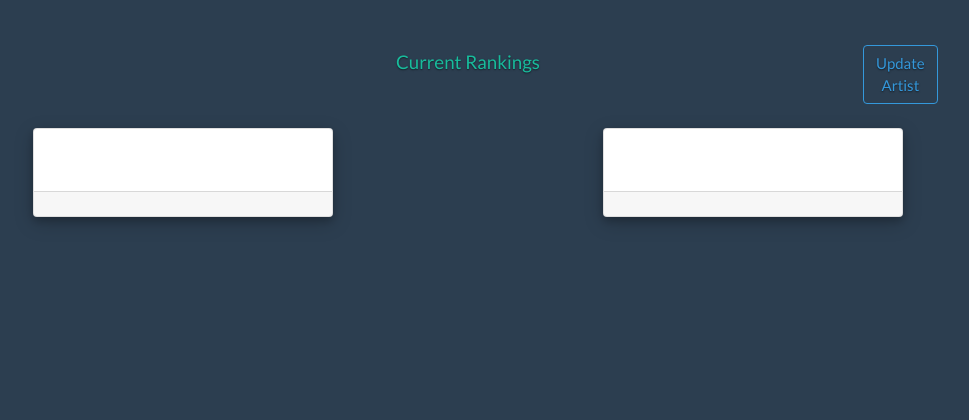
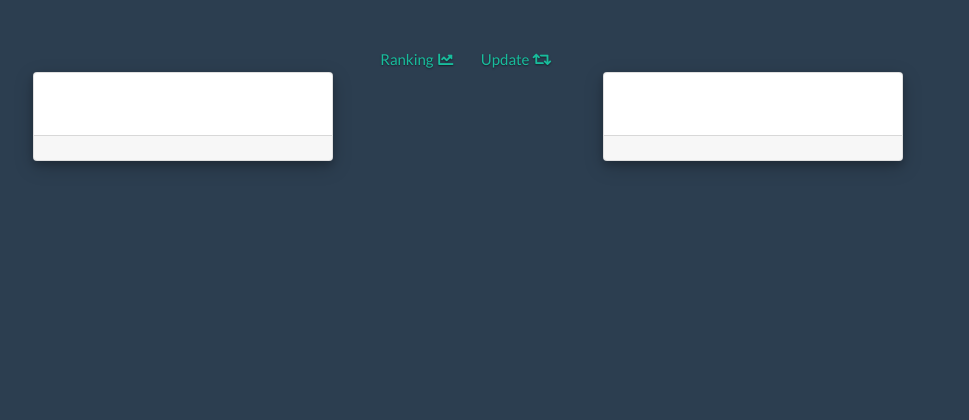
Before and after one commit to livingag/songmash, a Flask app: template templates/voting.html in a window 1280 px wide. Shown: the part 71-491 px from the top of the page, without its empty margins (172-1141 px from the left). Run offline with Flask 2, Linux system fonts and the light colour scheme; the template is opened without the code that fills it, so the values that code supplies are empty; some libraries are stand-ins or nearby versions.

Commit message:
update ranking and update buttons

```diff
--- a/templates/base.html
+++ b/templates/base.html
@@ -6,6 +6,8 @@
         <link rel="stylesheet" href="https://bootswatch.com/4/flatly/bootstrap.min.css" crossorigin="anonymous">
         <link rel="shortcut icon" href="{{ url_for('static', filename='favicon/favicon.ico') }}">
         <link rel="stylesheet" href="https://cdnjs.cloudflare.com/ajax/libs/animate.css/3.5.2/animate.min.css">
+        <link rel="stylesheet" href="https://use.fontawesome.com/releases/v5.0.8/css/solid.css" integrity="sha384-v2Tw72dyUXeU3y4aM2Y0tBJQkGfplr39mxZqlTBDUZAb9BGoC40+rdFCG0m10lXk" crossorigin="anonymous">
+        <link rel="stylesheet" href="https://use.fontawesome.com/releases/v5.0.8/css/fontawesome.css" integrity="sha384-q3jl8XQu1OpdLgGFvNRnPdj5VIlCvgsDQTQB6owSOHWlAurxul7f+JpUOVdAiJ5P" crossorigin="anonymous">
         <style>
             nav {
                 margin-bottom: 5vh;
--- a/templates/voting.html
+++ b/templates/voting.html
@@ -9,7 +9,6 @@ a:hover img {
 }
 img.card-img-top {
     padding: 5px;
-    min-width: 200px;
     max-width: 300px;
 }
 .bs-docs-section {
@@ -23,6 +22,16 @@ img.card-img-top {
     bottom: 0;
     right: 0;
 }
+#rankingButton {
+    position: fixed;
+    left: 49%;
+    transform: translate(-100%, 0);
+    -webkit-transform: translate(-100%, 0);
+}
+#updateButton {
+    position: fixed;
+    left: 51%;
+}
 </style>
 {% endblock %}
 
@@ -32,8 +41,7 @@ img.card-img-top {
 <div id="content" class="container">
     <div class="page-header" id="banner">
         <div class="row">
-            <div class="col-lg-2"></div>
-            <div class="col-lg-8" style="text-align: center;">
+            <div class="col-lg-12" style="text-align: center;">
                 <h1>{{ artist.name }}</h1>
                 {% with messages = get_flashed_messages(with_categories=true) %}
                     {% if messages %}
@@ -45,12 +53,14 @@ img.card-img-top {
                         {% endfor %}
                     {% endif %}
                 {% endwith %}
-                <p class="lead"><a href="/ranking/{{ artist.artistid }}">Current Rankings</a></p>
+                <div id="rankingButton">
+                    <a href="/ranking/{{ artist.artistid }}" title="Current Rankings">Ranking <i class="fas fa-chart-line fa-fw"></i></a>
+                </div>
+                <div id="updateButton">
+                    <a href='/update/{{ artist.artistid }}' title="Update Artist" onclick="loading();">Update <i class="fas fa-retweet"></i></a>
+                </div>
+                <p></p>
             </div>
-            <div class="col-lg-1">
-                <h1><a href='/update/{{ artist.artistid }}' class="btn btn-outline-info" onclick="loading();">Update Artist</a></h1>
-            </div>
-            <div class="col-lg-1"></div>
         </div>
     </div>
     <div class="bs-docs-section clearfix">
```
